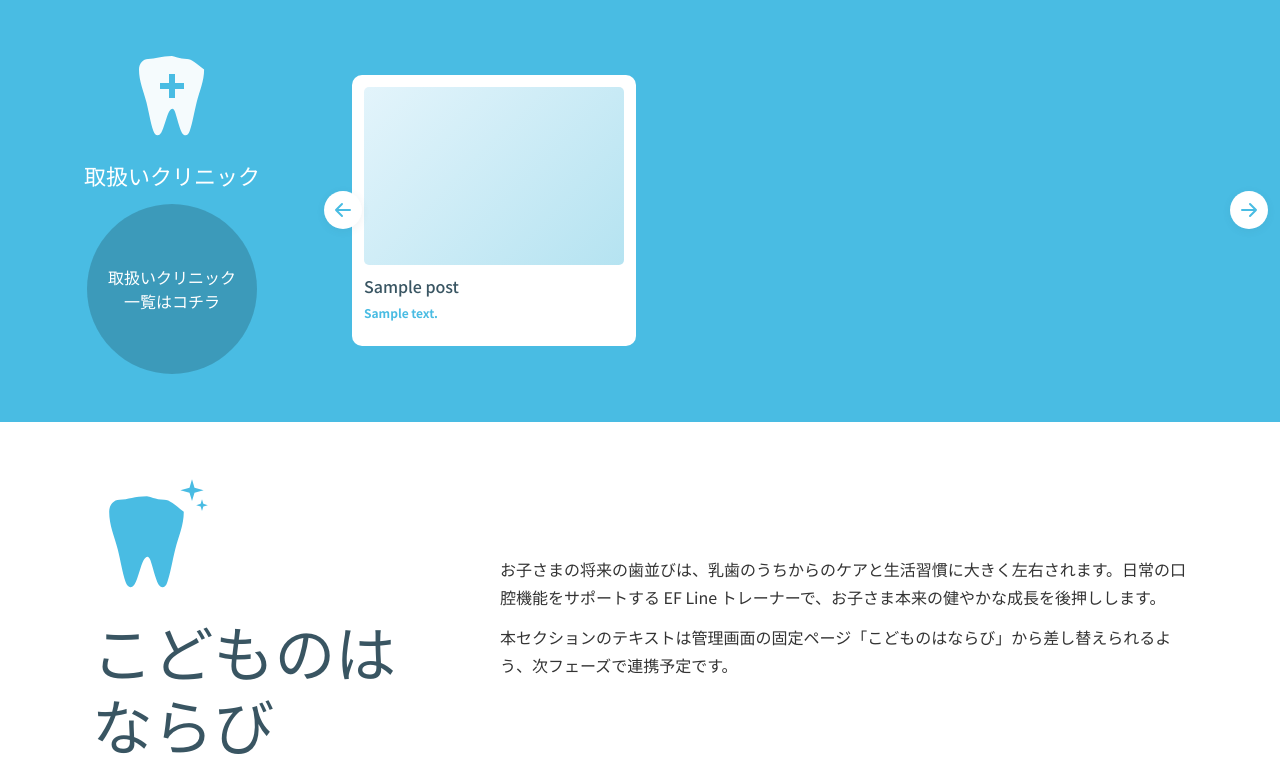
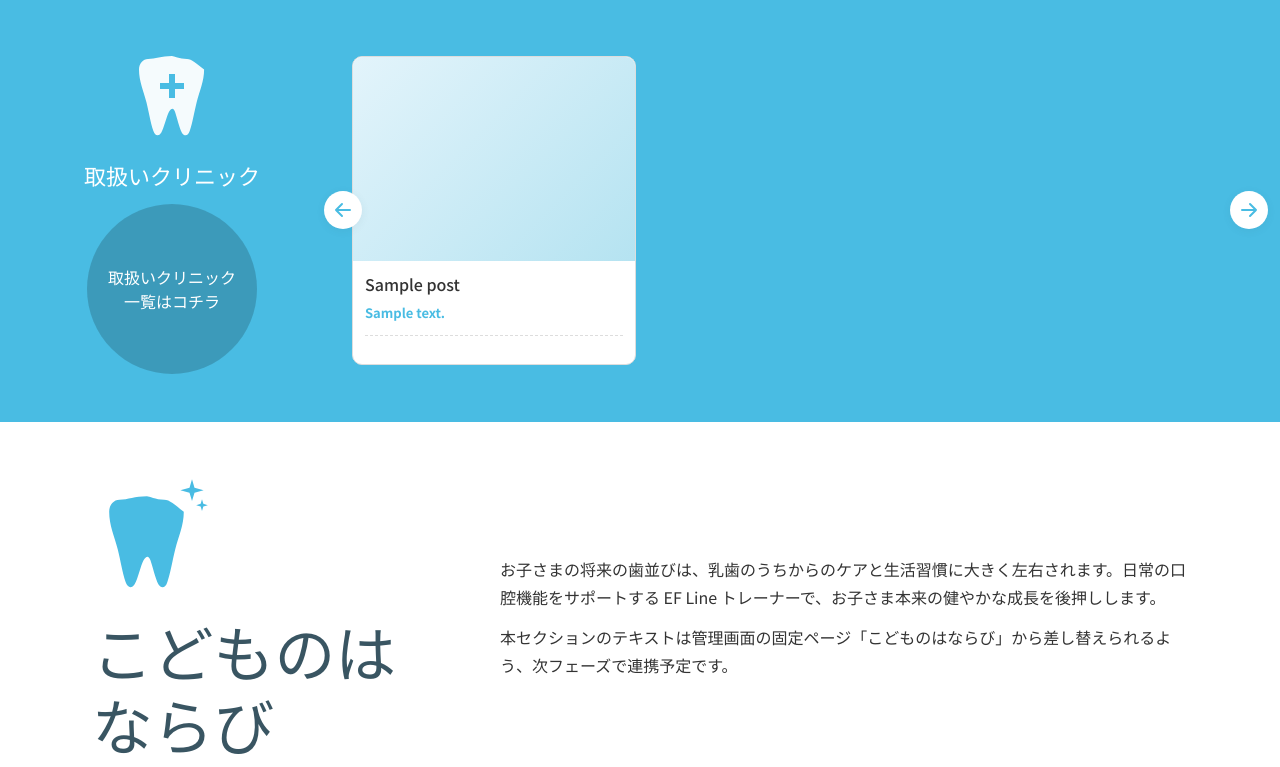
Before and after one commit to tagukichi/efline, a WordPress theme: template front-page.php in a window 1280 px wide. Shown: the part 828-1595 px from the top of the page. Run offline with PHP 8.4 and a stand-in for WordPress, Linux system fonts and the light colour scheme; the site name, menu and one post (Sample post) are stand-ins, and other content is empty; some web fonts are replaced.

Commit message:
Fix FV mascot position and clinic card design per Figma
- assets/css/top.css:
  - .p-hero__mascot を right=2.5%, bottom=0 へ変更
    (Figma 0:124 の右下配置 281x292 を反映)
  - .p-clinic-card-mini を Figma 0:47 (278x387 / rounded 10 / border #ddd)
    に合わせて再構築。画像→.p-clinic-card-mini__inner(内部 padding) で
    area pill / title / PR text / dashed sep / body のレイアウト
- front-page.php: ミニカードを image + inner(area + title + PR + sep
  + body) 構造に変更。body はサービス名を ' / ' 区切りで表示
- inc/template-helpers.php: ロゴ・FV画像URLを http→https に変更
  (HTTPS サイトでの mixed content 抑止のため)

https://claude.ai/code/session_01JjKVortH6Xjv74VRLPPhxn

```diff
--- a/assets/css/top.css
+++ b/assets/css/top.css
@@ -6,30 +6,30 @@
 /* ============================================================
  * Hero
  * ============================================================ */
-/* マスコット（FV 右下に配置）— Figma 0:124 size 281x292, right=6% */
+/* マスコット（FV 右下に配置）— Figma 0:124 left=1043, top=431, size 281x292 */
 .p-hero__mascot {
 	position: absolute;
-	right: 4%;
-	bottom: 4%;
-	width: 110px;
+	right: 2%;
+	bottom: 0;
+	width: 130px;
 	height: auto;
 	pointer-events: none;
 	z-index: 3;
+	display: block;
 }
 
 @media (min-width: 768px) {
 	.p-hero__mascot {
-		width: 180px;
-		right: 5%;
-		bottom: 8%;
+		width: 200px;
+		right: 2.5%;
 	}
 }
 
 @media (min-width: 1024px) {
 	.p-hero__mascot {
 		width: 281px;
-		right: 5%;
-		bottom: 18%;
+		right: 2.5%;
+		bottom: 0;
 	}
 }
 
@@ -255,22 +255,21 @@
 	.p-clinics__nav--next { right: -20px; }
 }
 
-/* Clinic mini card (inside carousel) */
+/* Clinic mini card (inside carousel) — Figma 0:47 (278x387 rounded 10) */
 .p-clinic-card-mini {
 	display: block;
-	padding: var(--space-3);
 	color: var(--color-text);
 	background-color: var(--color-bg);
-	border-radius: var(--radius-md);
+	border: 1px solid #ddd;
+	border-radius: 10px;
 	text-decoration: none;
+	overflow: hidden;
 	height: 100%;
 }
 
 .p-clinic-card-mini__media {
 	position: relative;
-	aspect-ratio: 16 / 11;
-	margin-bottom: var(--space-3);
-	border-radius: var(--radius-sm);
+	aspect-ratio: 249 / 180;
 	overflow: hidden;
 	background-color: var(--color-bg-alt);
 }
@@ -285,27 +284,34 @@
 	background: linear-gradient(135deg, #e3f4fb, #b5e3f1);
 }
 
+.p-clinic-card-mini__inner {
+	padding: var(--space-3) var(--space-3) var(--space-4);
+}
+
 .p-clinic-card-mini__area {
 	display: inline-block;
-	padding: 2px var(--space-3);
+	padding: 2px 12px;
 	margin-bottom: var(--space-2);
-	font-size: var(--fs-xs);
+	font-size: 14px;
+	font-weight: var(--fw-medium);
 	color: var(--color-text-inverse);
 	background-color: var(--color-primary);
 	border-radius: var(--radius-pill);
+	line-height: 1.4;
 }
 
 .p-clinic-card-mini__title {
 	margin: 0 0 var(--space-2);
-	color: var(--color-heading);
-	font-size: var(--fs-md);
+	color: var(--color-text);
+	font-size: 16px;
 	font-weight: var(--fw-medium);
+	line-height: 1.4;
 }
 
-.p-clinic-card-mini__excerpt {
+.p-clinic-card-mini__pr {
 	margin: 0 0 var(--space-3);
 	color: var(--color-primary);
-	font-size: var(--fs-xs);
+	font-size: 13px;
 	font-weight: var(--fw-bold);
 	line-height: 1.5;
 	display: -webkit-box;
@@ -314,8 +320,22 @@
 	overflow: hidden;
 }
 
-.p-clinic-card-mini__tags {
+.p-clinic-card-mini__sep {
+	border: 0;
+	border-top: 1px dashed #ddd;
+	margin: 0 0 var(--space-3);
+}
+
+.p-clinic-card-mini__body {
 	margin: 0;
+	color: var(--color-text);
+	font-size: 13px;
+	font-weight: var(--fw-regular);
+	line-height: 1.6;
+	display: -webkit-box;
+	-webkit-line-clamp: 2;
+	-webkit-box-orient: vertical;
+	overflow: hidden;
 }
 
 .p-clinics__empty {
--- a/front-page.php
+++ b/front-page.php
@@ -66,7 +66,7 @@ $archive_url = get_post_type_archive_link( 'clinic' );
 						setup_postdata( $clinic );
 						$areas    = efline_get_clinic_areas( $clinic->ID );
 						$services = efline_get_clinic_services( $clinic->ID );
-						$basic    = efline_get_clinic_basic_info( $clinic->ID );
+						$excerpt  = get_the_excerpt( $clinic );
 					?>
 						<li class="p-clinics__item">
 							<a class="p-clinic-card-mini" href="<?php echo esc_url( get_permalink( $clinic ) ); ?>">
@@ -77,21 +77,21 @@ $archive_url = get_post_type_archive_link( 'clinic' );
 										<div class="p-clinic-card-mini__image p-clinic-card-mini__image--placeholder" aria-hidden="true"></div>
 									<?php } ?>
 								</div>
+								<div class="p-clinic-card-mini__inner">
 									<?php if ( ! empty( $areas ) ) : ?>
 										<span class="p-clinic-card-mini__area"><?php echo esc_html( $areas[0]->name ); ?></span>
 									<?php endif; ?>
 									<h3 class="p-clinic-card-mini__title"><?php echo esc_html( get_the_title( $clinic ) ); ?></h3>
-								<?php $excerpt = get_the_excerpt( $clinic );
-								if ( $excerpt !== '' ) : ?>
-									<p class="p-clinic-card-mini__excerpt"><?php echo esc_html( wp_trim_words( $excerpt, 40, '…' ) ); ?></p>
+									<?php if ( $excerpt !== '' ) : ?>
+										<p class="p-clinic-card-mini__pr"><?php echo esc_html( wp_trim_words( $excerpt, 30, '…' ) ); ?></p>
 									<?php endif; ?>
-								<?php if ( ! empty( $services ) ) : ?>
-									<ul class="p-clinic-tags p-clinic-card-mini__tags">
-										<?php foreach ( array_slice( $services, 0, 3 ) as $term ) : ?>
-											<li class="p-clinic-tags__item"><?php echo esc_html( $term->name ); ?></li>
-										<?php endforeach; ?>
-									</ul>
+									<hr class="p-clinic-card-mini__sep">
+									<?php if ( ! empty( $services ) ) :
+										$service_names = array_map( static function ( $term ) { return $term->name; }, array_slice( $services, 0, 4 ) );
+									?>
+										<p class="p-clinic-card-mini__body"><?php echo esc_html( implode( ' / ', $service_names ) ); ?></p>
 									<?php endif; ?>
+								</div>
 							</a>
 						</li>
 					<?php endforeach; wp_reset_postdata(); ?>
--- a/inc/template-helpers.php
+++ b/inc/template-helpers.php
@@ -190,7 +190,7 @@ function efline_logo_url() {
 	if ( file_exists( EFLINE_THEME_DIR . '/assets/images/logo.png' ) ) {
 		return EFLINE_THEME_URI . '/assets/images/logo.png';
 	}
-	return 'http://kodomo-kyousei.com/wp-content/uploads/2026/05/image-13.svg';
+	return 'https://kodomo-kyousei.com/wp-content/uploads/2026/05/image-13.svg';
 }
 
 /**
@@ -202,7 +202,7 @@ function efline_hero_image_url() {
 			return EFLINE_THEME_URI . '/assets/images/' . $name;
 		}
 	}
-	return 'http://kodomo-kyousei.com/wp-content/uploads/2025/02/image-14.png';
+	return 'https://kodomo-kyousei.com/wp-content/uploads/2025/02/image-14.png';
 }
 
 /**
```
Lines whose indentation alone changed are shown as unchanged.
